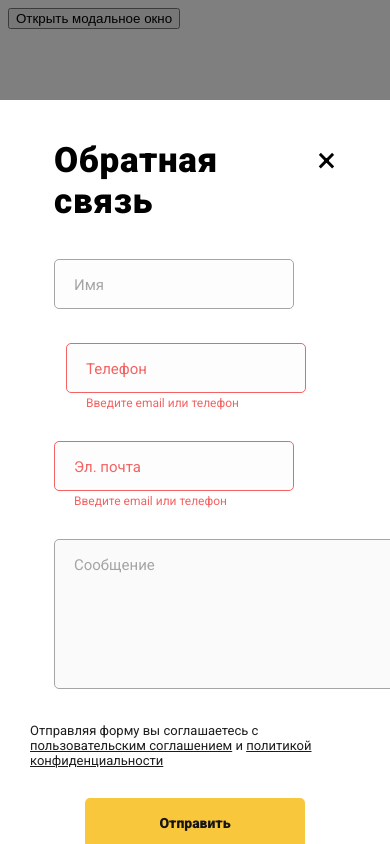
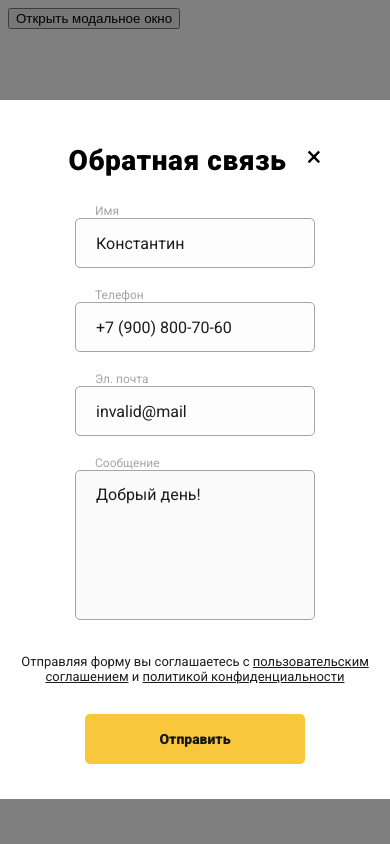
Before and after one commit to MappuniMaku/registration-form, a plain HTML site: page index.html in a window 390 px wide. Drawn offline with Linux system fonts and the light colour scheme.

Commit message:
Added responsive

```diff
--- a/index.html
+++ b/index.html
@@ -21,25 +21,25 @@
                     </div>
                     <div class="form__body">
                         <label class="form__item form__item-name">
-                            <input type="text" name="name" class="form__input form__input-name" placeholder="Ваше имя">
+                            <input type="text" name="name" value="Константин" class="form__input form__input-name" placeholder="Ваше имя">
                             <p class="form__item-title">Имя</p>
                             <p class="form__error-text">Имя является обязательным полем</p>
                         </label>
 
                         <label class="form__item form__item-phone">
-                            <input type="tel" name="phone" class="form__input form__input-phone" placeholder="Ваш телефон">
+                            <input type="tel" name="phone" value="+7 (900) 800-70-60" class="form__input form__input-phone" placeholder="Ваш телефон">
                             <p class="form__item-title">Телефон</p>
                             <p class="form__error-text">Проверьте введённый телефон</p>
                         </label>
 
                         <label class="form__item form__item-email">
-                            <input type="text" name="email" class="form__input form__input-email" placeholder="Ваш email">
+                            <input type="text" name="email" value="invalid@mail" class="form__input form__input-email" placeholder="Ваш email">
                             <p class="form__item-title">Эл. почта</p>
                             <p class="form__error-text">Проверьте введённый email</p>
                         </label>
 
                         <label class="form__item form__item-textarea">
-                            <textarea name="message" class="form__input form__input-textarea" placeholder="Введите сообщение"></textarea>
+                            <textarea name="message" class="form__input form__input-textarea" placeholder="Введите сообщение">Добрый день!</textarea>
                             <p class="form__item-title">Сообщение</p>
                             <p class="form__error-text">Сообщение является обязательным полем</p>
                         </label>
--- a/index.js
+++ b/index.js
@@ -97,8 +97,6 @@ let checkEmail = function () {
     };
 };
 
-checkEmail();
-
 let checkPhone = function () {
     let phoneRegexp = /^\+7\s\([0-9]{3}\)\s[0-9]{3}\-[0-9]{2}\-[0-9]{2}$/;
     let phoneValue = phoneInput.value;
@@ -168,7 +166,7 @@ form.addEventListener('submit', (e) => {
                 alert('Форма отправлена успешно');
             } else if (this.readyState === XMLHttpRequest.DONE && this.status !== 200) {
                 console.log('Failure', this);
-                alert(`Ошибка, статус: ${this.status}`);
+                alert(`При отправке запроса возникла ошибка, статус: ${this.status}`);
             };
         };
 
--- a/index.scss
+++ b/index.scss
@@ -47,7 +47,6 @@ html {
         background: #FFFFFF;
         min-height: 632px;
         margin: 0 auto;
-        padding: 40px 54px 35px 54px;
         z-index: -1;
         opacity: 0;
         transform: translateY(-700px);
@@ -65,6 +64,7 @@ html {
 }
 
 .form {
+    padding: 40px 54px 35px 54px;
 
     &__header {
         display: flex;
@@ -209,3 +209,52 @@ html {
         color: #151515;
     }
 }
+
+@media screen and (max-width: 600px) {
+    .form {
+        padding: 40px 20px 35px 20px;
+
+        &__header {
+            justify-content: center;
+        }
+
+        &__title {
+            font-size: 28px;
+            margin-right: 20px;
+        }
+
+        &__body {
+            flex-direction: column;
+            align-items: center;
+        }
+
+        &__item {
+            width: 240px;
+
+            &-phone {
+                margin-left: 0;
+            }
+        }
+
+        &__input-textarea {
+            width: 240px;
+        }
+
+        &__privacy-note {
+            margin-left: 0;
+            text-align: center;
+            max-width: 400px;
+        }
+    }
+
+    .modal {
+
+        &__window {
+            max-width: 450px;
+        }
+
+        &__close {
+            font-size: 28px;
+        }
+    }
+}
```
Also changed, not shown: index.css, 1 other file.
